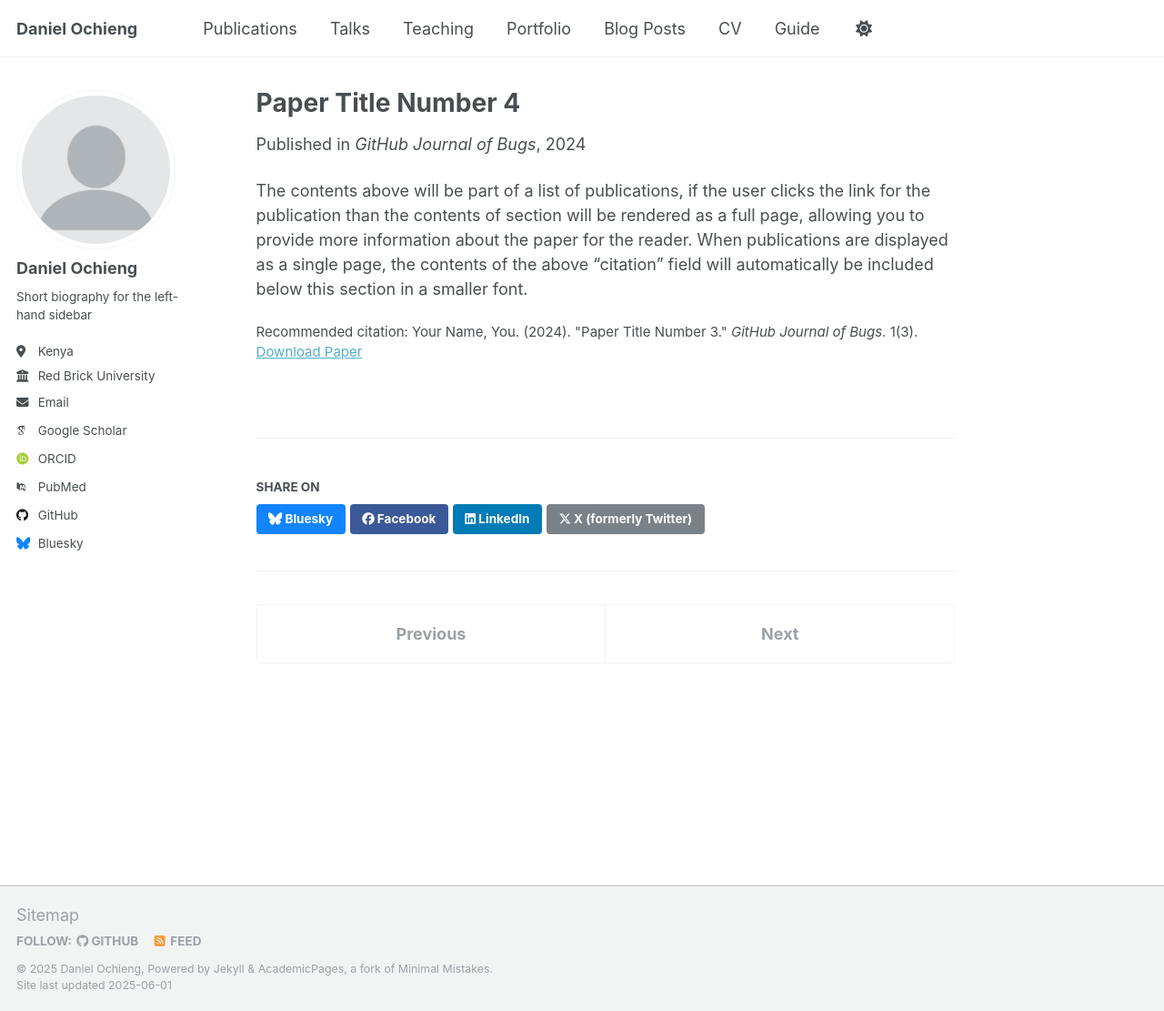
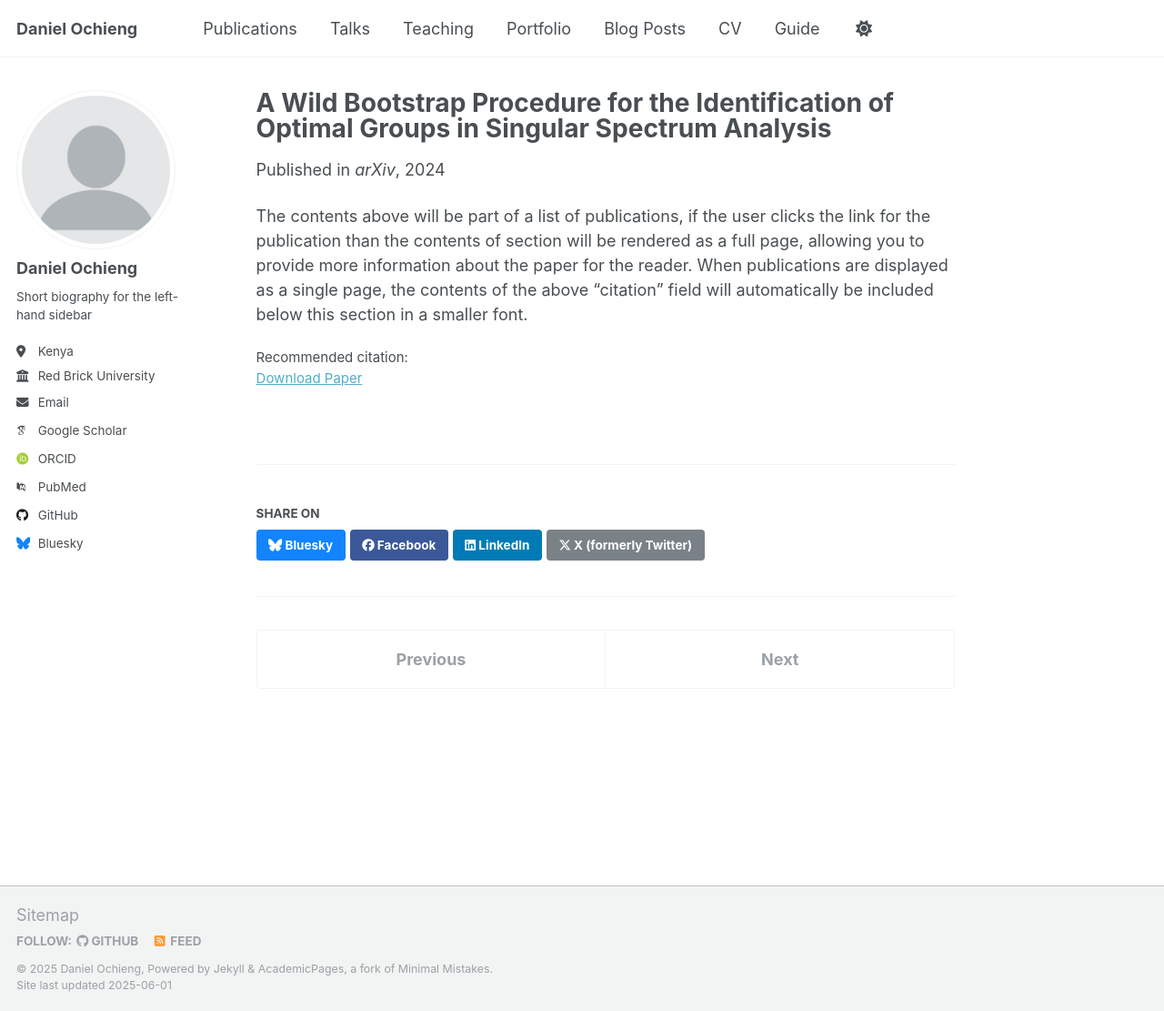
Before and after one commit to Daniel-Ochieng/Daniel-Ochieng.github.io, a Jekyll site: the page built from _publications/2024-02-17-paper-title-number-4.md, in a window 1280 px wide and 1111 px high. Shown: the whole window at 91% size. Built offline with Jekyll 4.4.1, drawn with Linux system fonts in a browser that asks for light colours; some web fonts are replaced.

Commit message:
Update 2024-02-17-paper-title-number-4.md

```diff
--- a/_publications/2024-02-17-paper-title-number-4.md
+++ b/_publications/2024-02-17-paper-title-number-4.md
@@ -1,13 +1,13 @@
 ---
-title: "Paper Title Number 4"
+title: "A Wild Bootstrap Procedure for the Identification of Optimal Groups in Singular Spectrum Analysis"
 collection: publications
-category: conferences
+category: Journal Preprints
 permalink: /publication/2024-02-17-paper-title-number-4
-excerpt: 'This paper is about fixing template issue #693.'
-date: 2024-02-17
-venue: 'GitHub Journal of Bugs'
-paperurl: 'http://academicpages.github.io/files/paper3.pdf'
-citation: 'Your Name, You. (2024). &quot;Paper Title Number 3.&quot; <i>GitHub Journal of Bugs</i>. 1(3).'
+excerpt: ''
+date: 3 Jan 2024
+venue: 'arXiv'
+paperurl: 'https://arxiv.org/pdf/2401.01665'
+citation: ''
 ---
 
 The contents above will be part of a list of publications, if the user clicks the link for the publication than the contents of section will be rendered as a full page, allowing you to provide more information about the paper for the reader. When publications are displayed as a single page, the contents of the above "citation" field will automatically be included below this section in a smaller font.
```
